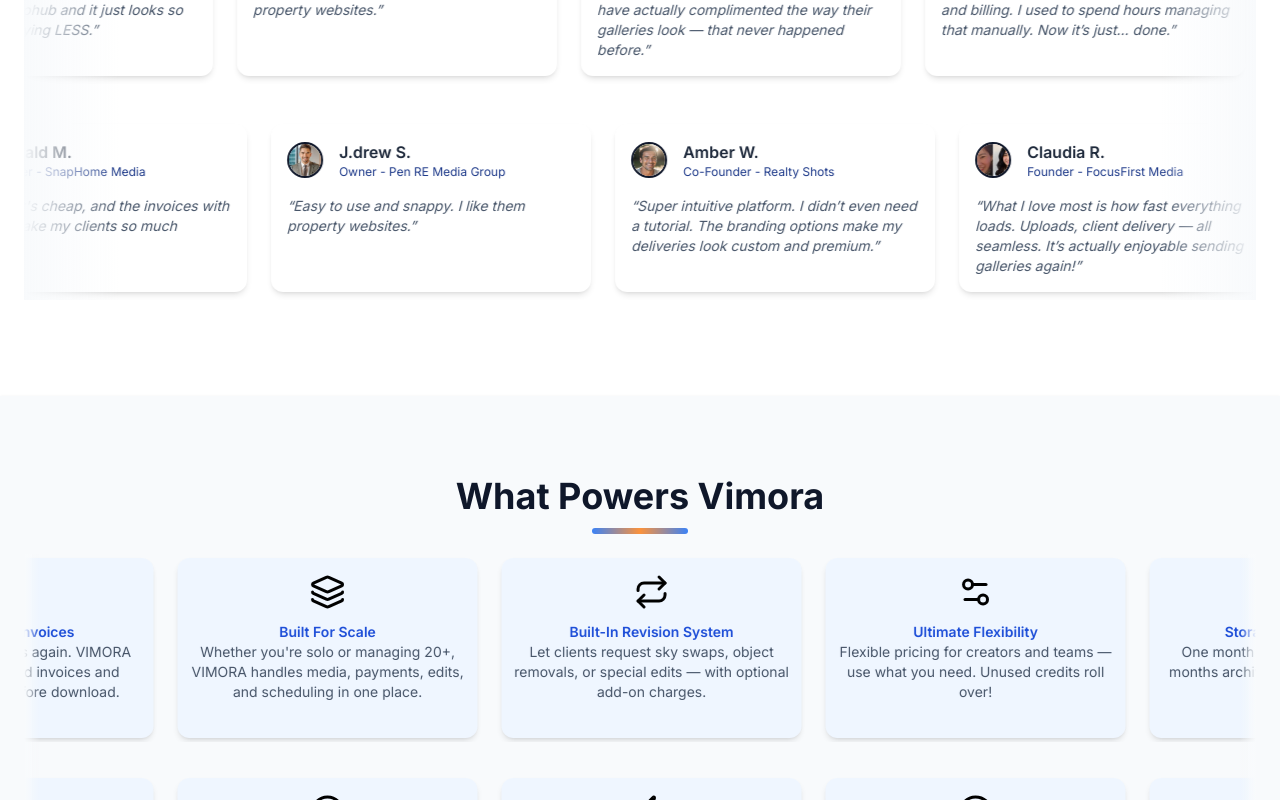
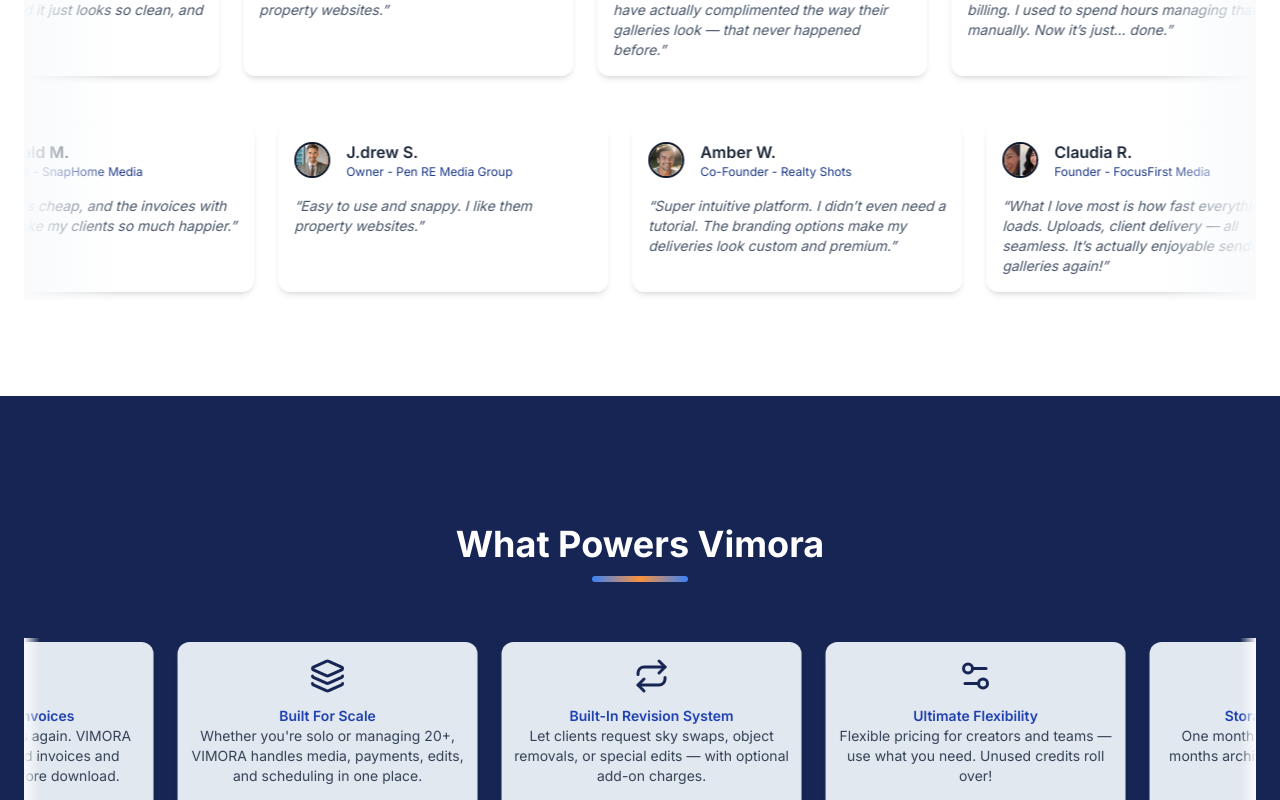
Before and after one commit to PixelVans/Vimora, a React (Vite) app: page / in a window 1280 px wide. Shown: the part 4080-4880 px from the top of the page. Built offline with nearby package versions, Linux system fonts and the light colour scheme.

Commit message:
UI, styling features cards

```diff
--- a/src/components/ui/landing/marquee.tsx
+++ b/src/components/ui/landing/marquee.tsx
@@ -63,14 +63,16 @@
           const Icon = feature.icon;
           return (
             <div
-              key={i}
-              className="bg-blue-50 rounded-xl shadow-md max-w-[250px] sm:max-w-[300px] flex-shrink-0 px-2
-              sm:px-3 text-center flex flex-col items-center my-1 py-4 "
-            >
-              <Icon className="w-7 h-7 sm:w-9 sm:h-9 text-black mb-3" />
-              <h3 className="font-semibold text-[12px] sm:text-sm text-blue-700">{feature.title}</h3>
-              <p className="text-[10px] sm:text-sm text-slate-600">{feature.description}</p>
-            </div>
+                key={i}
+                className="bg-slate-200 rounded-xl shadow-md
+                max-w-[250px] sm:max-w-[300px] flex-shrink-0 px-2 sm:px-3 text-center flex flex-col
+                items-center my-1 py-4 hover:shadow-xl hover:-translate-y-1 transition-all duration-300"
+              >
+                <Icon className="w-7 h-7 sm:w-9 sm:h-9 text-blue-950 mb-3" />
+                <h3 className="font-semibold text-[12px] sm:text-sm text-blue-800">{feature.title}</h3>
+                <p className="text-[10px] sm:text-sm text-slate-700">{feature.description}</p>
+              </div>
+
           );
         })}
       </motion.div>
@@ -98,7 +100,7 @@
         {[...items, ...items].map((t, i) => (
           <div
             key={i}
-            className="bg-white rounded-xl  shadow-md max-w-[220px] sm:max-w-[320px] flex-shrink-0 p-3 sm:p-4 my-2"
+            className="bg-white rounded-xl  shadow-md max-w-[220px] sm:max-w-[330px] flex-shrink-0 p-3 sm:p-4 my-2"
           >
             <div className="flex items-center gap-4 mb-4">
               <img
--- a/src/pages/LandingPage.tsx
+++ b/src/pages/LandingPage.tsx
@@ -103,9 +103,13 @@
 }
 
 
+
+
+
 export default function LandingPage() {
 
   const location = useLocation();
+
 
   useEffect(() => {
     const hash = location.hash;
@@ -530,10 +534,10 @@
 
 
  {/* key feature of vimora */}
-<section className="bg-slate-50 py-20  shadow">
+<section className="bg-blue-950 py-20 xl:py-32  shadow">
     <div className="md:px-6 mx-auto text-center">
-  <div className="text-center mb-5">
-    <h2 className="text-2xl sm:text-4xl font-bold text-slate-900 font-inter mb-3">
+  <div className="text-center mb-10 xl:mb-14">
+    <h2 className="text-2xl sm:text-4xl font-bold text-white font-inter mb-3">
       What Powers Vimora
     </h2>
     <div className="w-24 h-[6px] mx-auto bg-gradient-to-r from-blue-500 via-orange-400 to-blue-500 rounded-full blur-[0.5px]" />
```
